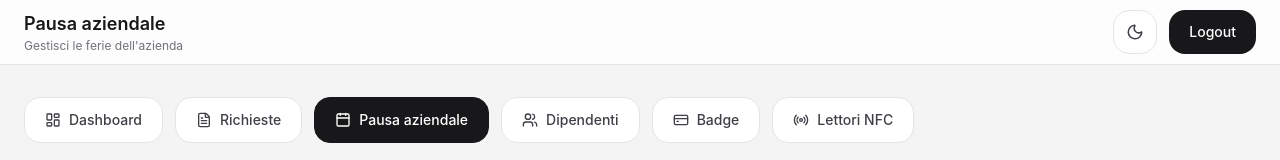
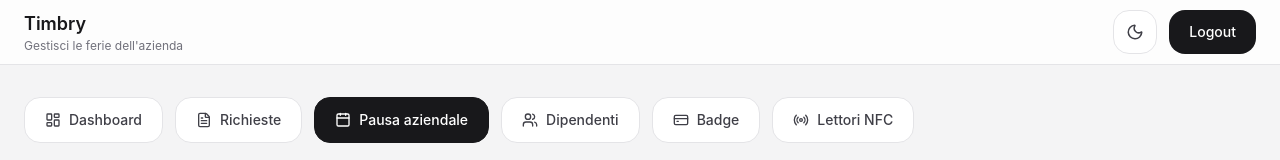
Before and after one commit to alexbonny1/contaore, a React app in the folder contaore/frontend/: page /pause in a window 1280 px wide. Shown: the top 160 px of the page. Built offline with nearby package versions, Linux system fonts and the light colour scheme; no server answers; sample sign-in values are in the browser's storage; the HTML template or start-up script is replaced by a standard one.

Commit message:
cambiato nome

```diff
--- a/contaore/frontend/src/pages/Pause.jsx
+++ b/contaore/frontend/src/pages/Pause.jsx
@@ -190,7 +190,7 @@ export default function Pause() {
         <div className="max-w-7xl mx-auto px-6 h-16 flex items-center justify-between">
           <div>
             <h1 className="text-lg font-semibold text-zinc-900 dark:text-zinc-100">
-              Pausa aziendale
+              Timbry
             </h1>
             <p className="text-xs text-zinc-500 dark:text-zinc-400">
               Gestisci le ferie dell'azienda
```
